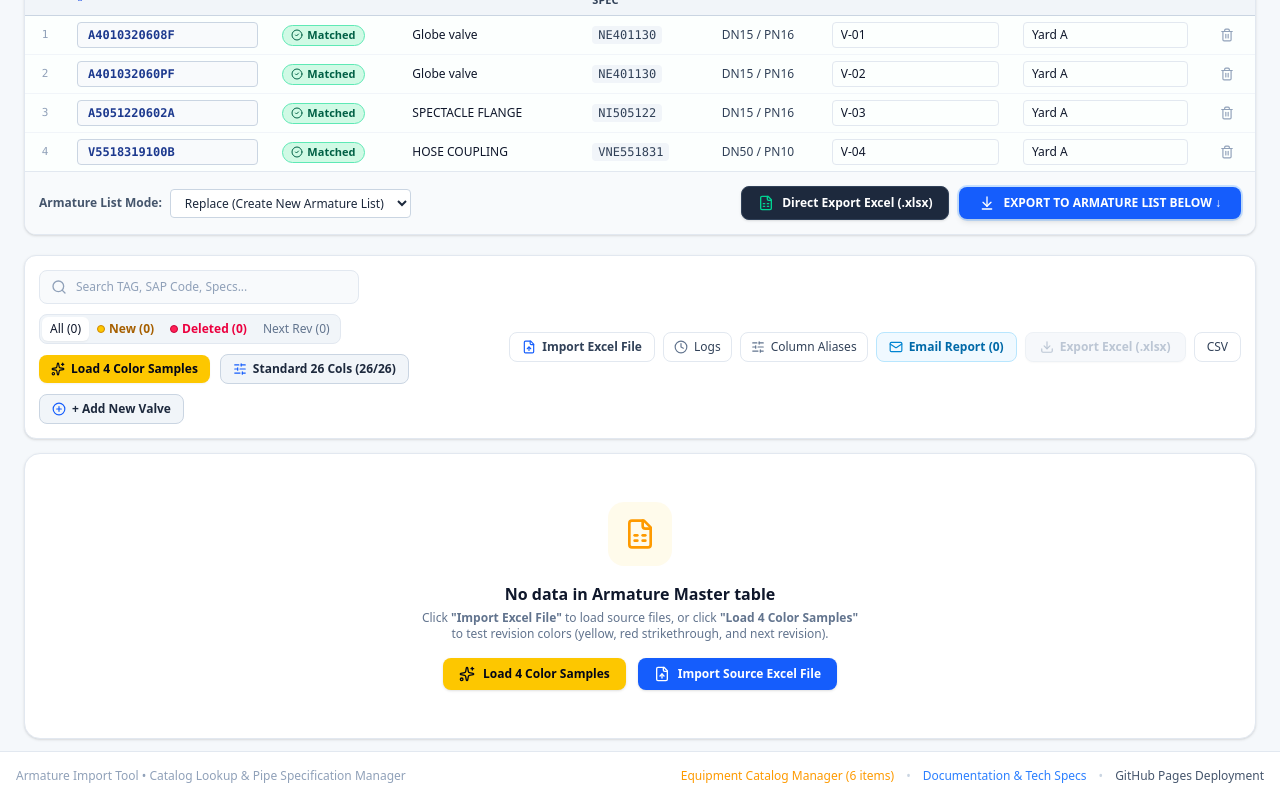
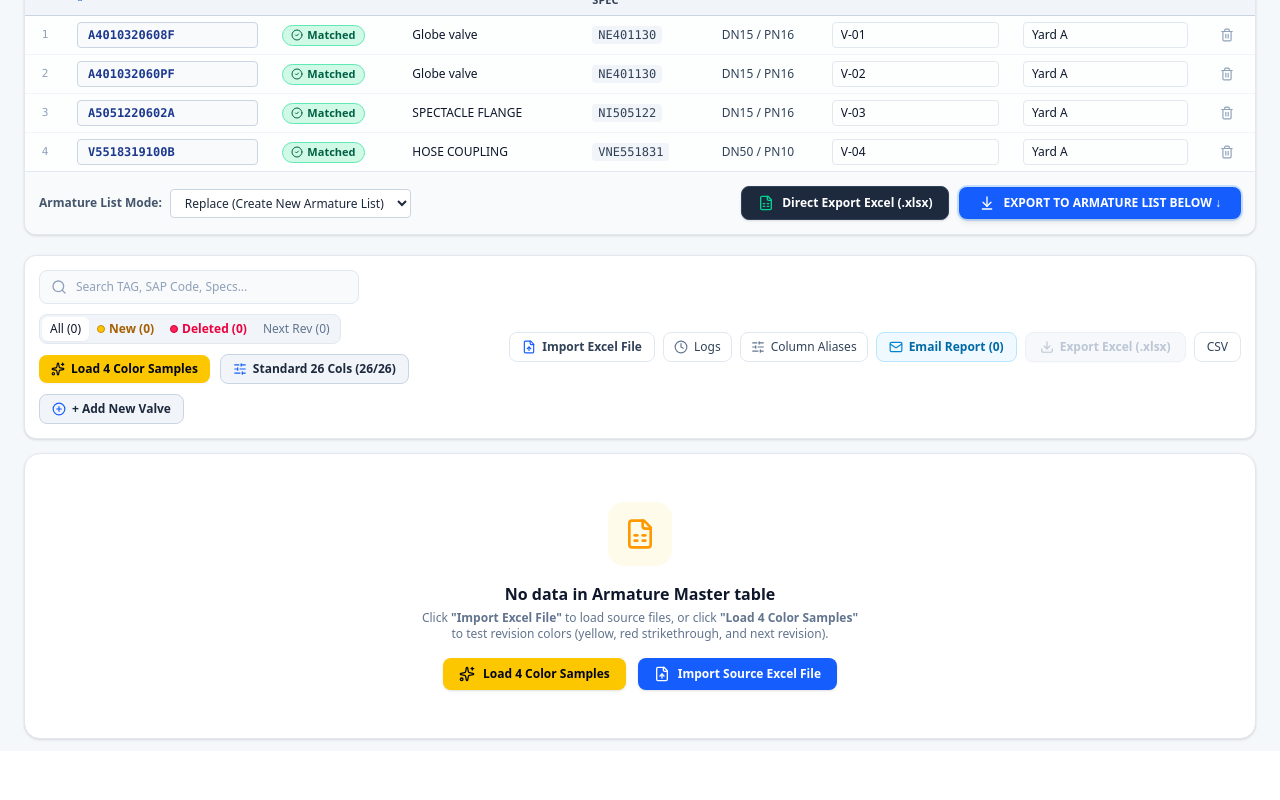
Before and after one commit to phantrongkhoi1710-svg/amaterlist, a React (Vite) app: page / in a window 1280 px wide. Shown: the part 259-1059 px from the top of the page. After the commit the page ends 1010 px from the top, so only its background shows below. Built offline with nearby package versions, Linux system fonts and the light colour scheme.

Commit message:
refactor: simplify layout and enhance table pagination
Remove global footer to streamline the interface and update pagination controls in CatalogViewer and MasterTable to improve navigation and usability.

```diff
--- a/src/App.tsx
+++ b/src/App.tsx
@@ -768,35 +768,6 @@ export default function App() {
         </div>
       </main>
 
-      {/* Footer */}
-      <footer className="border-t border-slate-200 dark:border-slate-800 bg-white dark:bg-slate-900 py-4 text-center text-xs text-slate-400">
-        <div className="max-w-7xl mx-auto px-4 flex flex-col sm:flex-row items-center justify-between gap-2">
-          <span>Armature Import Tool &bull; Catalog Lookup &amp; Pipe Specification Manager</span>
-          <div className="flex items-center gap-3">
-            <button
-              onClick={() => setIsCatalogModalOpen(true)}
-              className="text-amber-500 hover:underline cursor-pointer"
-            >
-              Equipment Catalog Manager ({activeCatalogCount} items)
-            </button>
-            <span className="text-slate-300 dark:text-slate-700">&bull;</span>
-            <button
-              onClick={() => setIsHelpOpen(true)}
-              className="text-blue-500 hover:underline cursor-pointer"
-            >
-              Documentation &amp; Tech Specs
-            </button>
-            <span className="text-slate-300 dark:text-slate-700">&bull;</span>
-            <button
-              onClick={() => setIsGithubModalOpen(true)}
-              className="text-slate-600 dark:text-slate-300 hover:text-blue-500 flex items-center gap-1 cursor-pointer"
-            >
-              GitHub Pages Deployment
-            </button>
-          </div>
-        </div>
-      </footer>
-
       {/* MODALS */}
       {/* Catalog Manager Modal */}
       {isCatalogModalOpen && (
--- a/src/components/CatalogViewer.tsx
+++ b/src/components/CatalogViewer.tsx
@@ -541,29 +541,58 @@ export const CatalogViewer: React.FC<CatalogViewerProps> = ({
         </div>
 
         {/* Pagination Bar */}
+        {filteredItems.length > 0 && (
+          <div className="p-2.5 border-t border-slate-200 dark:border-slate-800 flex flex-col sm:flex-row items-center justify-between gap-2 bg-slate-50/50 dark:bg-slate-900/50 text-xs">
+            <div className="flex items-center gap-3">
+              <span className="text-slate-500">
+                Showing{' '}
+                <strong>
+                  {Math.min((currentPage - 1) * pageSize + 1, filteredItems.length)} -{' '}
+                  {Math.min(currentPage * pageSize, filteredItems.length)}
+                </strong>{' '}
+                of <strong>{filteredItems.length}</strong> items
+              </span>
+              <div className="flex items-center gap-1.5">
+                <span className="text-slate-500">Rows per page:</span>
+                <select
+                  value={pageSize}
+                  onChange={(e) => {
+                    setPageSize(Number(e.target.value));
+                    setCurrentPage(1);
+                  }}
+                  className="bg-white dark:bg-slate-800 border border-slate-200 dark:border-slate-700 rounded px-2 py-0.5 text-xs text-slate-700 dark:text-slate-300 font-medium cursor-pointer"
+                >
+                  <option value={25}>25</option>
+                  <option value={50}>50</option>
+                  <option value={100}>100</option>
+                  <option value={99999}>All ({filteredItems.length})</option>
+                </select>
+              </div>
+            </div>
+
             {totalPages > 1 && (
-          <div className="p-2.5 border-t border-slate-200 dark:border-slate-800 flex items-center justify-between bg-slate-50/50 dark:bg-slate-900/50 text-xs">
-            <span className="text-slate-500">
-              Page {currentPage} / {totalPages}
-            </span>
               <div className="flex items-center gap-1.5">
                 <button
                   type="button"
                   disabled={currentPage === 1}
                   onClick={() => setCurrentPage((p) => Math.max(1, p - 1))}
-                className="p-1 rounded border border-slate-300 dark:border-slate-700 disabled:opacity-40 hover:bg-slate-100 dark:hover:bg-slate-800"
+                  className="p-1 rounded border border-slate-300 dark:border-slate-700 disabled:opacity-40 hover:bg-slate-100 dark:hover:bg-slate-800 cursor-pointer"
                 >
                   <ChevronLeft className="w-4 h-4" />
                 </button>
+                <span className="px-2 font-mono text-xs">
+                  {currentPage} / {totalPages}
+                </span>
                 <button
                   type="button"
                   disabled={currentPage === totalPages}
                   onClick={() => setCurrentPage((p) => Math.min(totalPages, p + 1))}
-                className="p-1 rounded border border-slate-300 dark:border-slate-700 disabled:opacity-40 hover:bg-slate-100 dark:hover:bg-slate-800"
+                  className="p-1 rounded border border-slate-300 dark:border-slate-700 disabled:opacity-40 hover:bg-slate-100 dark:hover:bg-slate-800 cursor-pointer"
                 >
                   <ChevronRight className="w-4 h-4" />
                 </button>
               </div>
+            )}
           </div>
         )}
       </div>
--- a/src/components/MasterTable.tsx
+++ b/src/components/MasterTable.tsx
@@ -1203,12 +1203,12 @@ export const MasterTable: React.FC<MasterTableProps> = ({
                     setPageSize(Number(e.target.value));
                     setCurrentPage(1);
                   }}
-                  className="bg-white dark:bg-slate-800 border border-slate-200 dark:border-slate-700 rounded px-1.5 py-0.5 text-xs text-slate-700 dark:text-slate-300"
+                  className="bg-white dark:bg-slate-800 border border-slate-200 dark:border-slate-700 rounded px-2 py-0.5 text-xs text-slate-700 dark:text-slate-300 font-medium cursor-pointer"
                 >
                   <option value={25}>25</option>
                   <option value={50}>50</option>
                   <option value={100}>100</option>
-                  <option value={200}>200</option>
+                  <option value={99999}>All ({sortedData.length})</option>
                 </select>
               </div>
             </div>
```
Lines whose indentation alone changed are shown as unchanged.
